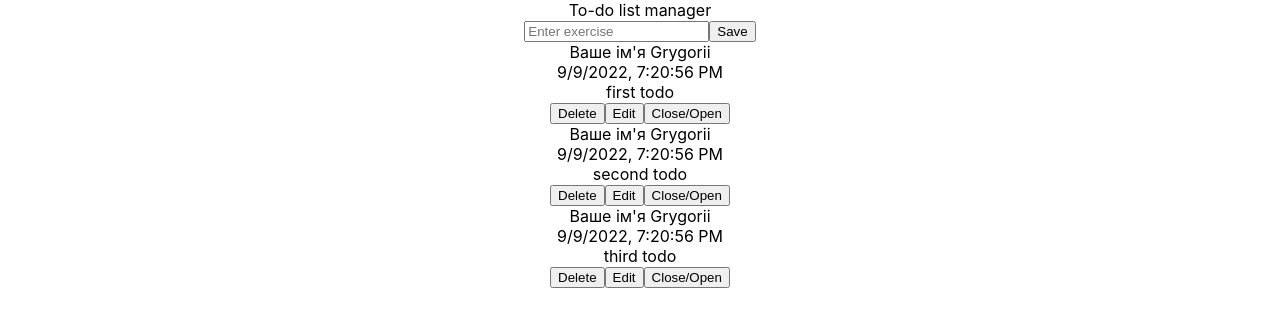
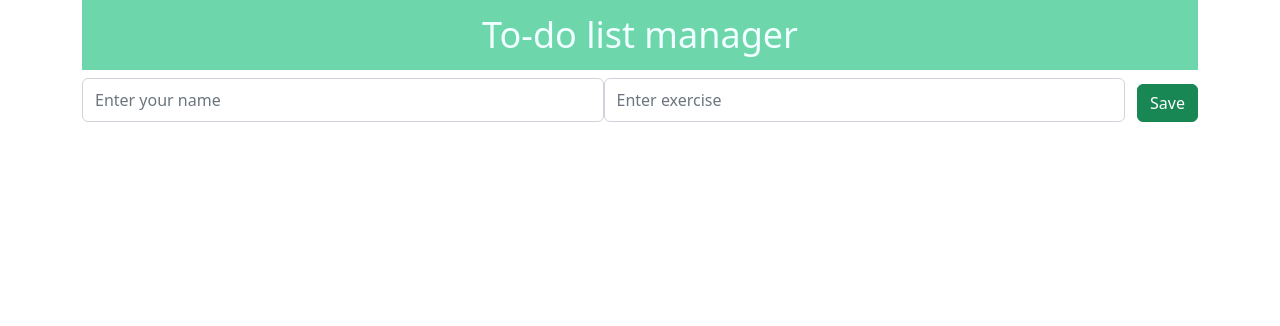
Before and after one commit to grishanych/todoListTest, a React (Create React App) app: page / in a window 1280 px wide. Shown: the top 326 px of the page. Built offline with nearby package versions, Linux system fonts and the light colour scheme.

Commit message:
Add editing name, updating time and some styles

```diff
--- a/package.json
+++ b/package.json
@@ -3,10 +3,16 @@
   "version": "0.1.0",
   "private": true,
   "dependencies": {
+    "@fortawesome/fontawesome-svg-core": "^6.2.0",
+    "@fortawesome/free-regular-svg-icons": "^6.2.0",
+    "@fortawesome/free-solid-svg-icons": "^6.2.0",
+    "@fortawesome/react-fontawesome": "^0.2.0",
     "@testing-library/jest-dom": "^5.16.5",
     "@testing-library/react": "^13.4.0",
     "@testing-library/user-event": "^13.5.0",
+    "bootstrap": "^5.2.1",
     "react": "^18.2.0",
+    "react-bootstrap": "^2.5.0",
     "react-dom": "^18.2.0",
     "react-scripts": "5.0.1",
     "uuid": "^9.0.0",
--- a/src/App.css
+++ b/src/App.css
@@ -1,3 +1,69 @@
 .App {
-  text-align: center;
+  display: flex;
+
 }
+
+.header{
+  display: flex;
+  align-items: center;
+  justify-content: center;
+  height: 70px;
+  background-color: rgb(110, 214, 171);
+  font-size: 36px;
+  color: azure;
+}
+
+.input-row{
+  display: flex;
+  justify-content: center;
+}
+
+.input-row .btn {
+  margin-left: 12px;
+}
+
+.editable-row{
+  display: flex;
+  /* flex-direction: column; */
+  align-items: center;
+  justify-content: space-between;
+  flex-wrap: wrap;
+  margin-top: 12px;
+  width: 100%;
+  /* border: 2px solid red; */
+}
+
+.btn {
+  margin: 6px 0 0 12px;
+
+}
+
+.btnsTodo{
+  /* border: 1px solid rgb(21, 21, 21); */
+  /* border: 2px solid red; */
+  /* width: 15%; */
+}
+
+.closeIcon{
+  color:rgb(156, 149, 149);
+  text-decoration: line-through;
+
+}
+
+.enterName{
+  /* background-color: rgb(197, 138, 138); */
+  width: 20%;
+  /* border: 1px solid rgb(21, 21, 21); */
+}
+
+.showDate{
+/* background-color: aqua; */
+width: 15%;
+/* border: 1px solid rgb(21, 21, 21); */
+}
+
+.enterDescription{
+  /* background-color: blueviolet; */
+  width: 40%;
+  /* border: 1px solid rgb(21, 21, 21); */
+}
--- a/src/App.js
+++ b/src/App.js
@@ -1,44 +1,26 @@
-import React, { useState } from 'react';
+import React, { useState, useEffect } from 'react';
 import './App.css';
 import AddTodo from './components/AddTodo';
 import Header from './components/Header';
 import ListTodo from './components/ListTodo';
+import {Container} from 'react-bootstrap'
 
 function App() {
 
 
-  const [todo, setTodo] = useState([
-    {
-      id: 1,
-      name: 'Grygorii',
-      description: 'first todo',
-      date: new Date().toLocaleString(),
-      status: true
-    },
-    {
-      id: 2,
-      name: 'Grygorii',
-      description: 'second todo',
-      date: new Date().toLocaleString(),
-      status: true
-    },
-    {
-      id: 3,
-      name: 'Grygorii',
-      description: 'third todo',
-      date: new Date().toLocaleString(),
-      status: true
-    }
-  ]);
+  const LOCAL_STORAGE_KEY = "task-list";
+  const [todo, setTodo] = useState( JSON.parse(localStorage.getItem(LOCAL_STORAGE_KEY)) || []);
 
-  console.log(todo)
+  useEffect(() => {
+    localStorage.setItem(LOCAL_STORAGE_KEY, JSON.stringify(todo));
+  }, [todo]);
 
   return (
-    <div className='App'>
+    <Container>
       <Header />
       <AddTodo todo={todo} setTodo={setTodo} />
       <ListTodo todo={todo} setTodo={setTodo} />
-    </div>
+    </Container>
   );
 }
 
--- a/src/components/AddTodo.js
+++ b/src/components/AddTodo.js
@@ -1,31 +1,45 @@
 import React, { useState } from "react";
+import { Row, Col, Button, FormControl  } from "react-bootstrap";
 import { v4 as uuidv4 } from 'uuid';
 
 function AddTodo({ todo, setTodo }) {
 
-    const [value, setValue] = useState('')
+    const [value, setValue] = useState('');
+    const [name, setName] = useState('');
+    const [showDate, setDate] = useState(new Date().toLocaleString());
+
+
+    const handelTime = () =>{
+        let time = new Date().toLocaleString();
+        setDate(time);
+      }
+
 
     function saveTodo() {
-        if(value) {
+        if(value && name) {
         setTodo(
             [...todo, {
                 id: uuidv4(),
-                name: 'NewName',
+                name: name,
                 description: value,
-                date: new Date().toLocaleString(),
+                date: showDate,
                 status: true
             }]
         )
-        setValue('')
-
+        setName('');
+        setValue('');
         }
     }
 
     return (
-        <div>
-            <input placeholder="Enter exercise" value={value} onChange={(e) => setValue(e.target.value)} />
-            <button onClick={saveTodo}>Save</button>
-        </div>
+        <Row >
+            <Col className="input-row">
+            <FormControl placeholder="Enter your name" value={name} onChange={(e) => setName(e.target.value)} />
+            <FormControl placeholder="Enter exercise" value={value} onChange={(e) => setValue(e.target.value)} />
+            <Button variant="success" onClick={ ()=> {saveTodo(); handelTime() }}>Save</Button>
+            </Col>
+            </Row>
+
     )
 };
 
--- a/src/components/Header.js
+++ b/src/components/Header.js
@@ -1,8 +1,9 @@
 import React from 'react';
+
 
 function Header() {
     return (
-        <div>To-do list manager</div>
+        <h1 className='header'>To-do list manager</h1>
     )
 };
 
--- a/src/components/ListTodo.js
+++ b/src/components/ListTodo.js
@@ -1,9 +1,14 @@
 import React, { useState } from "react";
+import { Button } from 'react-bootstrap';
+import { FontAwesomeIcon } from '@fortawesome/react-fontawesome';
+import { faFloppyDisk, faTrashCan, faMarker, faLock, faLockOpen } from '@fortawesome/free-solid-svg-icons';
 
 function ListTodo({ todo, setTodo }) {
 
     const [edit, setEdit] = useState(null);
     const [value, setValue] = useState('');
+    const [name, setName] = useState('');
+    const [showDate, setDate] = useState(new Date().toLocaleString());
 
     function delTodo(id) {
         let afterDelTodo = [...todo].filter(item => item.id != id);
@@ -21,49 +26,71 @@ function ListTodo({ todo, setTodo }) {
     }
 
 
-    function editTodo(id, description) {
+    function editTodo(id, name, description) {
         setEdit(id);
-        setValue(description)
+        setName(name);
+        setValue(description);
+
     }
 
-    function saveTodo(id){
-        let newTodo = [...todo].map(item =>{
+    function saveTodo(id) {
+        let newTodo = [...todo].map(item => {
             if (item.id == id) {
-                item.description = value
+                item.description = value;
+                item.name = name;
+                item.date = showDate;
             }
             return item
-    })
+        })
         setTodo(newTodo);
-        setEdit(null)
+        setEdit(null);
+
+    }
+
+    const handelTime = () => {
+        let time = new Date().toLocaleString();
+        setDate(time);
     }
 
     return (
         <div>
             {
                 todo.map(item => (
+                    <div key={item.id} className="editable-row">
 
-
-                    <div key={item.id}>
-                        <div>Ваше ім'я {item.name}</div>
-                        <div>{item.date}</div>
                         {
                             edit == item.id ?
-                                <div>
-                                    <input value={value} onChange={(e) => setValue(e.target.value)}/>
+                                <div className="enterName">
+                                    <input value={name} onChange={(e) => setName(e.target.value)} />
 
                                 </div> :
-                                <div>{item.description}</div>
+                                <div>{item.name}</div>
+                        }
+
+                        <div className="showDate">{item.date}</div>
+
+                        {
+                            edit == item.id ?
+                                <div className="enterDescription">
+                                    <input value={value} onChange={(e) => setValue(e.target.value)} />
+
+                                </div> :
+                                <div className={!item.status ? "closeIcon" : "enterDescription"} >{item.description}</div>
                         }
 
                         {
                             edit == item.id ?
                                 <div>
-                                    <button onClick={()=>saveTodo(item.id)}>Save</button>
+                                    <Button variant="success" size="sm" className="btn" onClick={() => { saveTodo(item.id); handelTime(item.date) }}><FontAwesomeIcon icon={faFloppyDisk} /></Button>
                                 </div> :
-                                <div>
-                                    <button onClick={() => delTodo(item.id)}>Delete</button>
-                                    <button onClick={() => editTodo(item.id, item.description)}>Edit</button>
-                                    <button onClick={() => statusTodo(item.id)}>Close/Open</button>
+                                <div className="btnsTodo">
+                                    <Button variant="warning" size="sm" className="btn" onClick={() => editTodo(item.id, item.name, item.description)}><FontAwesomeIcon icon={faMarker} /></Button>
+                                    <Button variant="secondary" size="sm" className="btn" onClick={() => statusTodo(item.id)}>
+                                        {
+                                            item.status ? <FontAwesomeIcon icon={faLockOpen} /> : <FontAwesomeIcon icon={faLock} />
+                                        }
+                                    </Button>
+                                    <Button variant="danger" size="sm" className="btn" onClick={() => delTodo(item.id)}><FontAwesomeIcon icon={faTrashCan} /></Button>
                                 </div>
                         }
 
--- a/src/index.js
+++ b/src/index.js
@@ -3,6 +3,7 @@ import ReactDOM from 'react-dom/client';
 import './index.css';
 import App from './App';
 import reportWebVitals from './reportWebVitals';
+import 'bootstrap/dist/css/bootstrap.min.css';
 
 const root = ReactDOM.createRoot(document.getElementById('root'));
 root.render(
```
Also changed, not shown: 1 other file (tests, documents, lock files or other folders).
